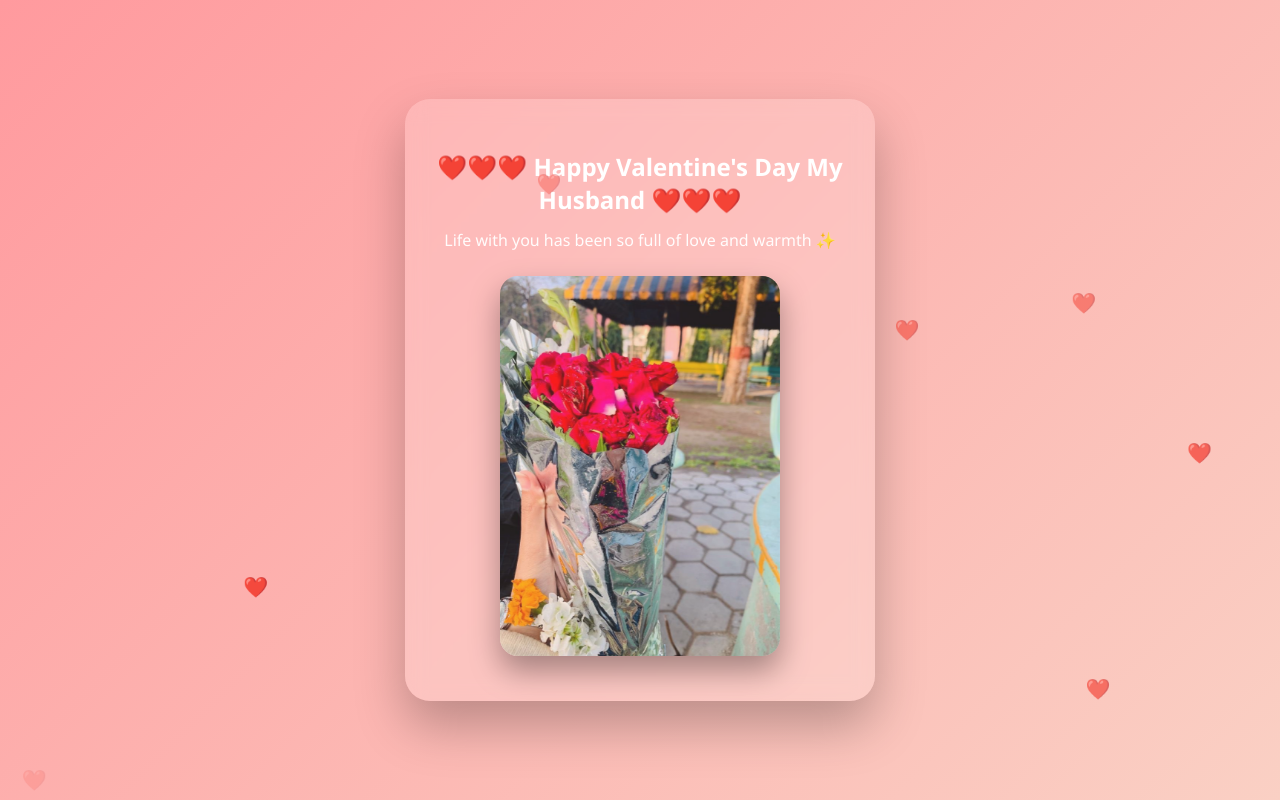
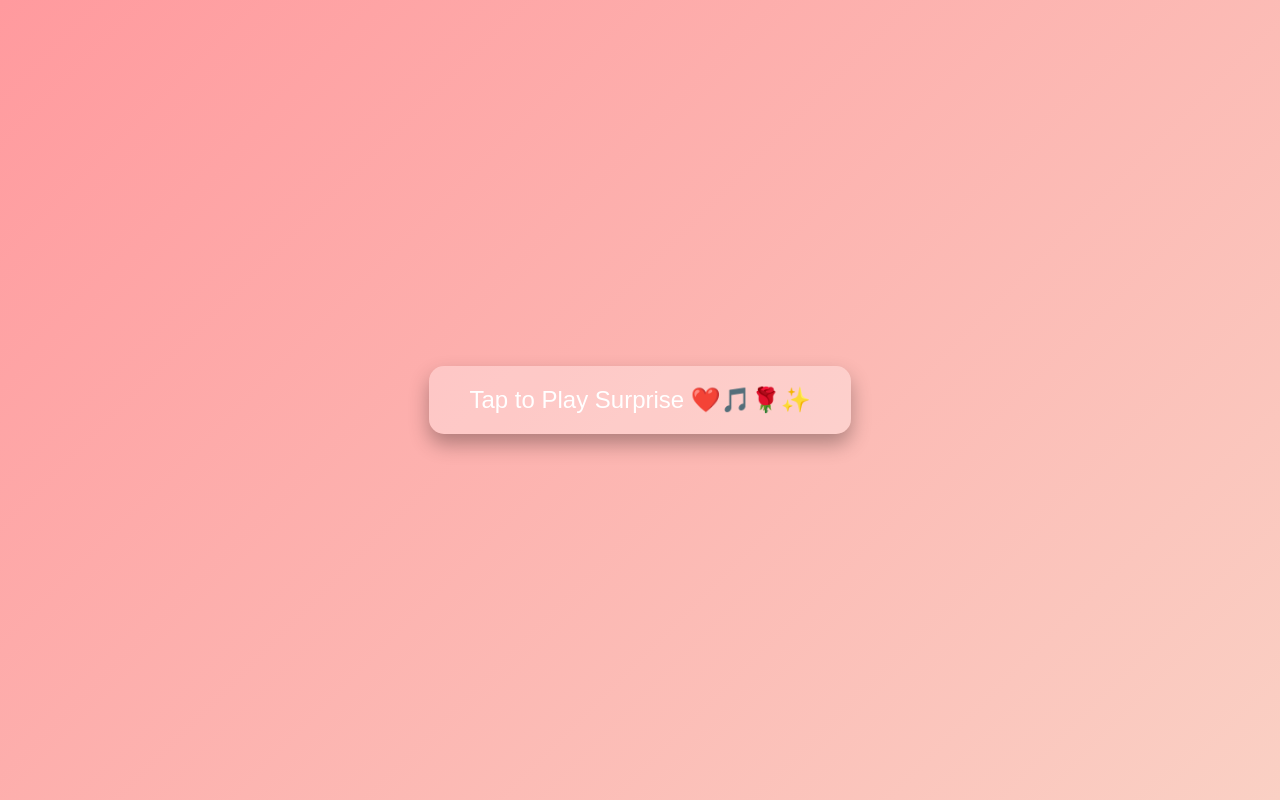
Before and after one commit to aishafarooq868/LAB_PROJ_VALEN_2341-, a plain HTML site: page page2.html in a window 1280 px wide. Drawn offline with Linux system fonts and the light colour scheme.

Commit message:
Made second page ios friendly

```diff
--- a/page2.html
+++ b/page2.html
@@ -3,7 +3,6 @@
 <head>
   <title>Surprise2 🎉</title>
   <meta name="viewport" content="width=device-width, initial-scale=1.0">
-
   <style>
     body {
       font-family: 'Segoe UI', Arial, sans-serif;
@@ -15,9 +14,29 @@
       align-items: center;
       overflow: hidden;
       color: white;
+      flex-direction: column;
     }
 
+    /* Play button */
+    #playButton {
+      font-size: 24px;
+      padding: 20px 40px;
+      border: none;
+      border-radius: 15px;
+      background: rgba(255, 255, 255, 0.3);
+      color: white;
+      cursor: pointer;
+      box-shadow: 0 10px 20px rgba(0,0,0,0.3);
+      transition: transform 0.2s ease;
+    }
+
+    #playButton:hover {
+      transform: scale(1.05);
+    }
+
+    /* Card / slideshow */
     .card {
+      display: none; /* hidden initially */
       background: rgba(255, 255, 255, 0.18);
       backdrop-filter: blur(10px);
       border-radius: 25px;
@@ -90,10 +109,14 @@
 </head>
 
 <body>
+  <!-- Play button -->
+  <button id="playButton">Tap to Play Surprise ❤️🎵🌹✨</button>
 
+  <!-- Card / slideshow -->
   <div class="card">
-    <h1>❤️❤️❤️ Happy Valentine's Day My Husband ❤️❤️❤️</h1>
-    <h2>Life with you has been so full of love and warmth ✨</h2>
+    <h1>🎀 Happy Valentine's Day 🎀</h1>
+    <h1>❤️❤️❤️ My Husband ❤️❤️❤️</h1>
+    <h2>✨Life with you has been so full of love and warmth ✨</h2>
 
     <div class="slideshow">
       <img src="img1.jpeg" class="slide active">
@@ -116,17 +139,22 @@
   </audio>
 
   <script>
-    // Music autoplay
-    window.addEventListener("load", () => {
+    const playButton = document.getElementById("playButton");
+    const card = document.querySelector(".card");
     const music = document.getElementById("bgMusic");
+
+    playButton.addEventListener("click", () => {
+      // Hide button, show card
+      playButton.style.display = "none";
+      card.style.display = "block";
+
+      // Play music
       music.volume = 0.6;
       music.play().catch(() => {});
-    });
 
-    // Slideshow
+      // Start slideshow
       const slides = document.querySelectorAll(".slide");
       let currentIndex = 0;
-
       setInterval(() => {
         slides[currentIndex].classList.remove("active");
         currentIndex = (currentIndex + 1) % slides.length;
@@ -141,10 +169,9 @@
         heart.style.left = Math.random() * 100 + "vw";
         heart.style.animationDuration = (4 + Math.random() * 3) + "s";
         document.body.appendChild(heart);
-
         setTimeout(() => heart.remove(), 6000);
       }, 700);
+    });
   </script>
-
 </body>
 </html>
```
Lines whose indentation alone changed are shown as unchanged.
